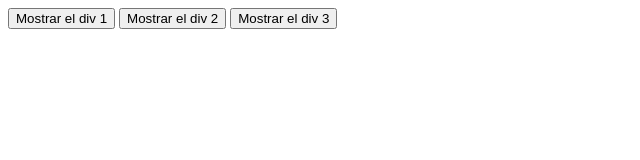
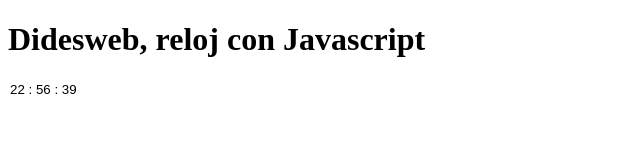
Before and after one commit to didesweb/jsformscripts, a plain HTML site: page index.html in a window 1280 px wide. Shown: the whole page, without its empty margins (0-640 px from the left). Drawn offline with Linux system fonts and the light colour scheme.

Commit message:
Update index.html

```diff
--- a/index.html
+++ b/index.html
@@ -5,33 +5,43 @@
 <!-- Este obra está protegida bajo licencia Creative Commons Attribution -->
 <html lang="es">
 <head>
- <meta charset="UTF-8">
- <title>Didesweb, llamar a una función con argumentos</title>
- </head>
- <body>
+	<title>Didesweb, reloj con Javascript</title>
+	<meta charset="utf-8">
+	<style>
+		input{
+			border: none;
+		}
+	</style>
 	<script>
-     function mostrar(valorrecibido){
-         for(h=1;h<=3;h++){
-             var contenidoDestino=document.getElementById("element"+h);
-             if(h==valorrecibido){
-             contenidoDestino.style.display="block";
-         }else{
-             contenidoDestino.style.display="none";
-         }
-     }
+		function reloj() {
+		//Variables
+		horareal = new Date()
+		hora = horareal.getHours()
+		minuto = horareal.getMinutes()
+		segundo = horareal.getSeconds()
+		//Codigo para evitar que solo se vea un numero en los segundos
+		comprobarsegundo = new String (segundo)
+		if (comprobarsegundo.length == 1)
+		segundo = "0" + segundo
+		//Codigo para evitar que solo se vea un numero en los minutos
+		comprobarminuto = new String (minuto)
+		if (comprobarminuto.length == 1)
+		minuto = "0" + minuto
+		//Codigo para evitar que solo se vea un numero en las horas
+		comprobarhora = new String (hora)
+		if (comprobarhora.length == 1)
+		hora = "0" + hora
+		// Codigo para mostrar el reloj en pantalla
+		verhora = hora + " : " + minuto + " : " + segundo
+		document.reloj_javascript.reloj.value = verhora
+		setTimeout("reloj()",1000)
 		}
 	</script>
- <input type="button" onclick="javascript:mostrar(1)" value="Mostrar el div 1">
- <input type="button" onclick="javascript:mostrar(2)" value="Mostrar el div 2">
- <input type="button" onclick="javascript:mostrar(3)" value="Mostrar el div 3">
- <div id="element1" style="display:none">
-     Lorem ipsum dolor sit amet, consectetuer adipiscing elit ...
- </div>
- <div id="element2" style="display:none">
-     Aenean commodo ligula eget dolor. Aenean massa.Cum sociis ...
- </div>
- <div id="element3" style="display:none">
-     Nulla consequat massa quis enim. Donec pede justo, fringilla ...
- </div>
+</head>
+<body onload="reloj()">
+	<h1>Didesweb, reloj con Javascript</h1>
+	<form name="reloj_javascript">
+		<input type="text" name="reloj" onfocus="window.document.reloj_javascript.reloj.blur()">
+	</form>
 </body>
 </html>
```
Lines whose indentation alone changed are shown as unchanged.
